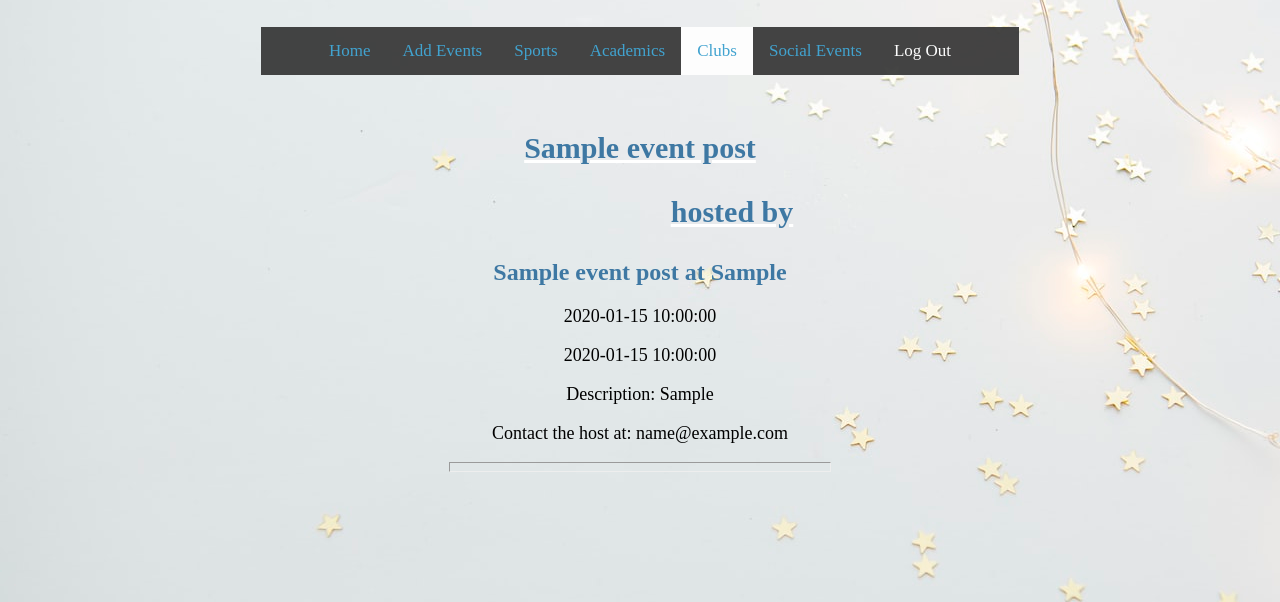
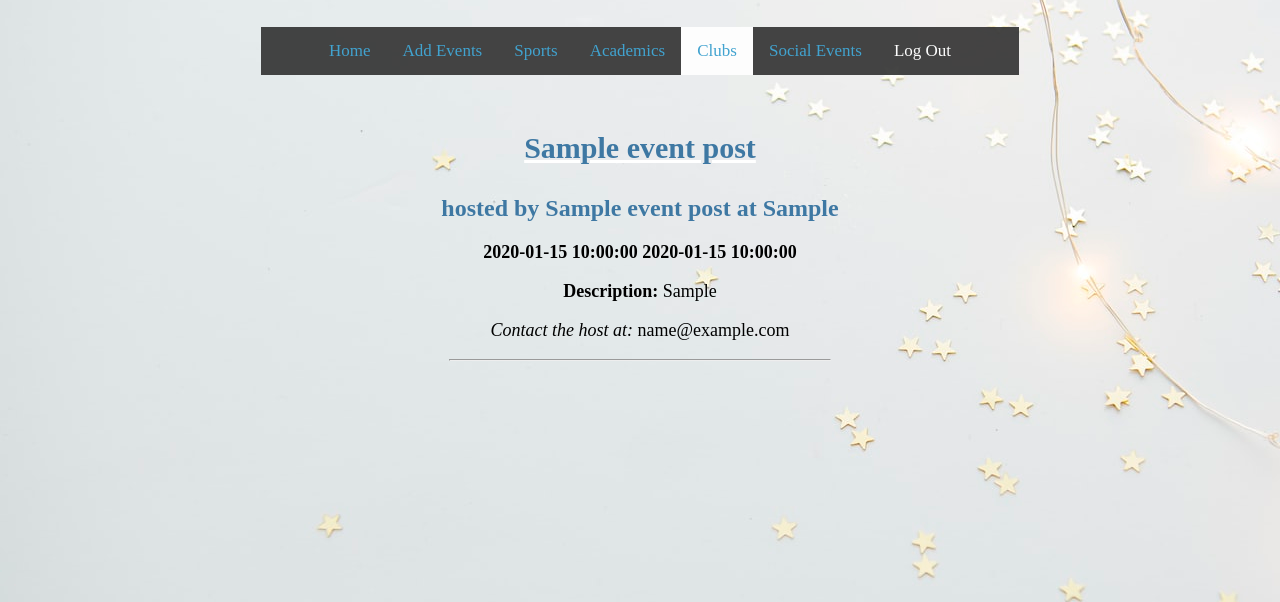
Before and after one commit to law-lin/Collink, a Python web app: template templates/clubs.html in a window 1280 px wide. Shown: the part 198-800 px from the top of the page. Run offline with Jinja, Linux system fonts and the light colour scheme; the template is opened without the code that fills it: most values are stand-ins (such as "Sample title", 1, 10 or a date in 2020).

Commit message:
Really not sure what I did but I think it's good. 50/50 chance.

```diff
--- a/main.py
+++ b/main.py
@@ -5,6 +5,7 @@ from google.appengine.ext import ndb
 import jinja2
 import os
 import time
+import datetime
 
 from models import Event
 
@@ -95,11 +96,10 @@ class AddEventPage(webapp2.RequestHandler):
 
 class SportsPage(webapp2.RequestHandler):
     def get(self):
+        self.response.headers['Content-Type'] = 'text/html'
+        sports_events = Event.query(Event.event_type=='sports').fetch()
 
 
-
-        self.response.headers['Content-Type'] = 'text/html'
-        sports_events = Event.query(Event.event_type=='sports').fetch()
         logout_url = None
         logout_url = users.create_logout_url('/')
         template_vars = {
--- a/models.py
+++ b/models.py
@@ -14,3 +14,4 @@ class Event(ndb.Model):
     event_des = ndb.TextProperty()
     host_email = ndb.StringProperty()
     event_type = ndb.StringProperty()
+    date_and_time = ndb.DateTimeProperty()
--- a/templates/clubs.html
+++ b/templates/clubs.html
@@ -28,15 +28,13 @@
     <div>
     {% for event_post in clubs_events %}
     <h1 class="eventtitle"> {{event_post.event_name}} <h3>
-    <p color="blocktext"> hosted by </p> <h2 class="byevent"> {{event_post.host_name}} at {{event_post.event_location}} </h2>
-    <p class="blocktext"> {{event_post.event_date}} </p> <p class="blocktext"> {{event_post.event_time}} </p>
-    <p class="blocktext"> Description: {{event_post.event_des}} </p>
-    <p class="blocktext"> Contact the host at: {{event_post.host_email}} </p>
-    <hr size="10">
+    <h2 class="byevent"> hosted by {{event_post.host_name}} at {{event_post.event_location}} </h2>
+    <p class="blocktext"> <b>{{event_post.event_date}}    {{event_post.event_time}} </b> </p>
+    <b> <p class="blocktext">Description: </b> {{event_post.event_des}} </p>
+    <p class="blocktext"><i>Contact the host at: </i> {{event_post.host_email}} </p>
+    <hr>
+    {% endfor %}
     </div>
-
-    {% endfor %}
-
 
   </body>
 </html>
```
Also changed, not shown: index.yaml (added, +22 -0 lines), templates/academics.html (+6 -6 lines), templates/socialevents.html (+5 -6 lines), templates/sports.html (+6 -7 lines).
